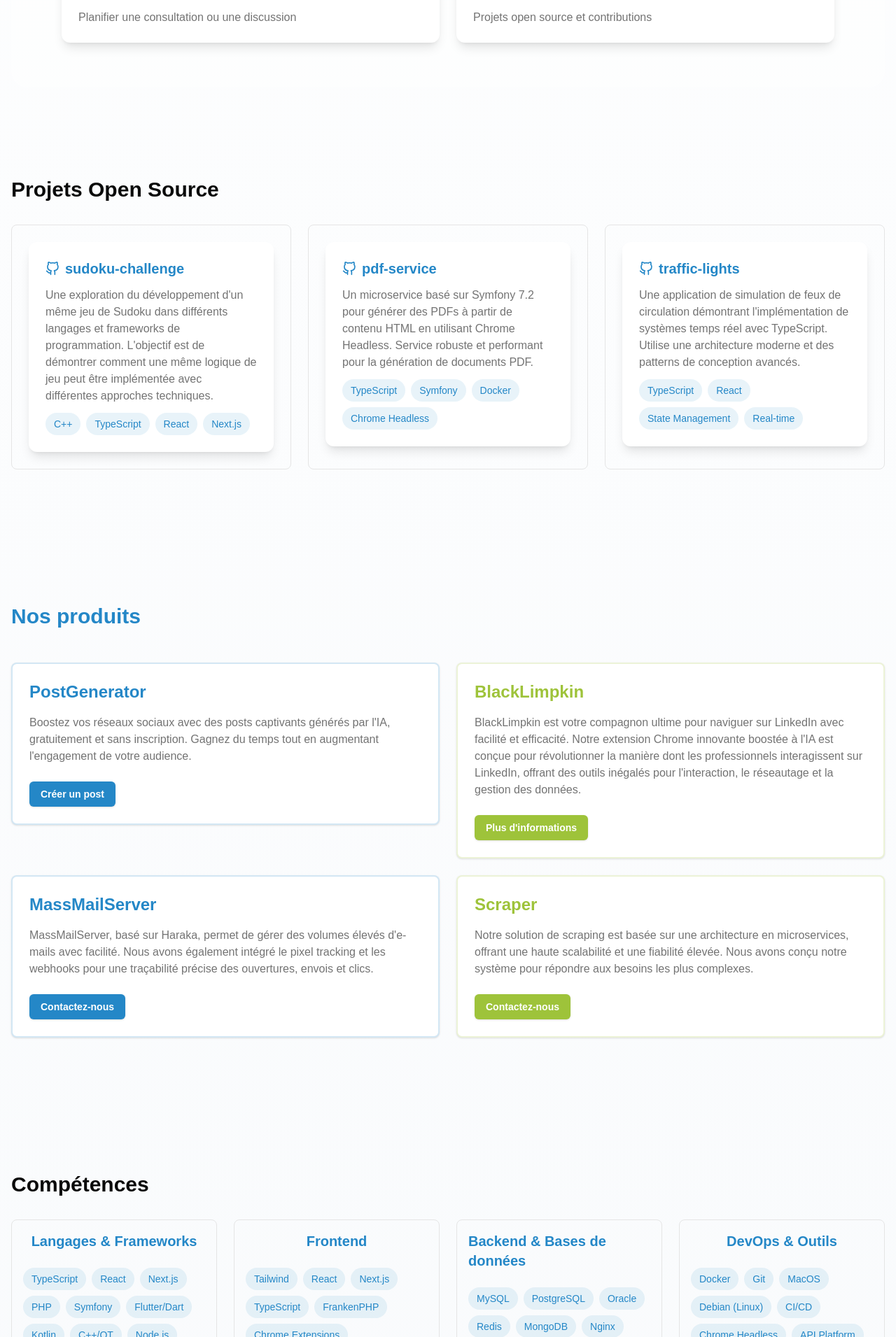
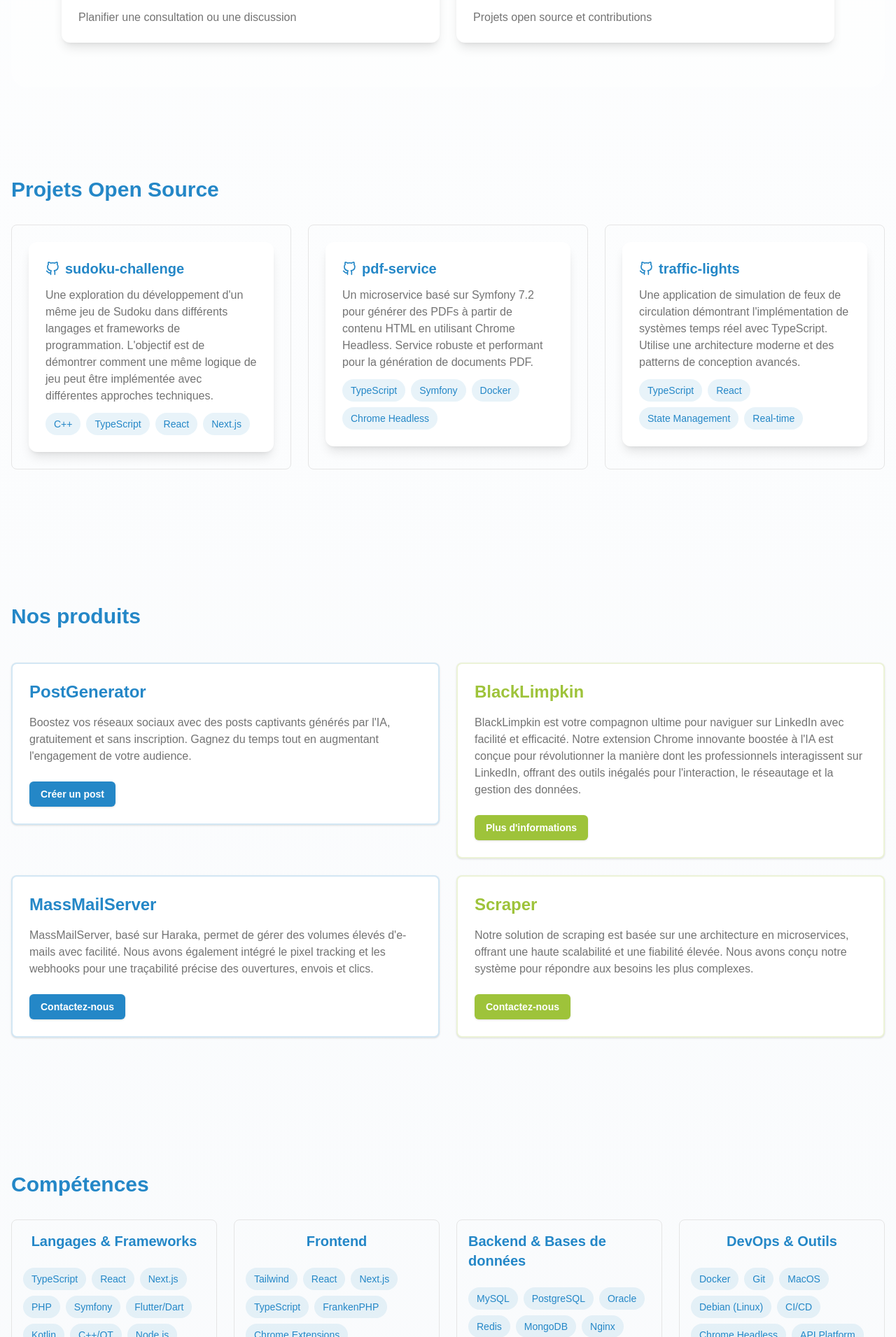
Before and after one commit to offroadlabs/hub-timoner, a Next.js app: page / in a window 1280 px wide. Shown: the part 1791-3702 px from the top of the page at 70% size. Built offline with nearby package versions, Linux system fonts and the light colour scheme.

Commit message:
fix: couleurs de titres

```diff
--- a/src/components/home/open-source-projects.tsx
+++ b/src/components/home/open-source-projects.tsx
@@ -46,7 +46,9 @@
         viewport={{ once: true }}
         transition={{ duration: 0.6 }}
       >
-        <h2 className="text-3xl font-bold mb-8">Projets Open Source</h2>
+        <h2 className="text-3xl font-bold mb-8 text-brand-blue dark:text-brand-blue-light">
+          Projets Open Source
+        </h2>
       </motion.div>
 
       <div className="grid grid-cols-1 md:grid-cols-2 lg:grid-cols-3 gap-6">
--- a/src/components/home/skills-section.tsx
+++ b/src/components/home/skills-section.tsx
@@ -80,7 +80,9 @@
         viewport={{ once: true }}
         transition={{ duration: 0.6 }}
       >
-        <h2 className="text-3xl font-bold mb-8">Compétences</h2>
+        <h2 className="text-3xl font-bold mb-8 text-brand-blue dark:text-brand-blue-light">
+          Compétences
+        </h2>
       </motion.div>
 
       <div className="grid grid-cols-2 md:grid-cols-3 lg:grid-cols-4 gap-6">
```
